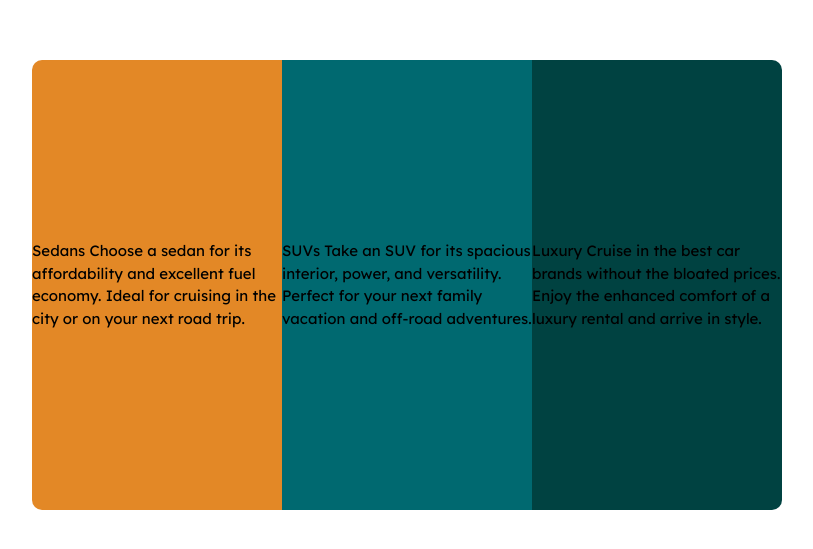
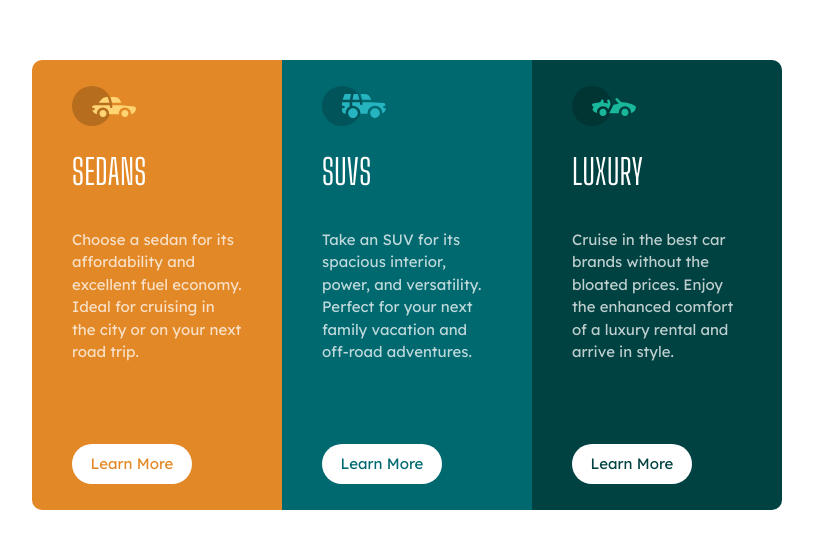
Before and after one commit to ronilucylucy/trening, a plain HTML site: page index.html in a window 1280 px wide. Shown: the part 115-664 px from the top of the page, without its empty margins (233-1046 px from the left). Drawn offline with Linux system fonts and the light colour scheme.

Commit message:
Update index.html

```diff
--- a/index.html
+++ b/index.html
@@ -26,17 +26,33 @@
     <div class="container">
       <div class="grid">
         <div class="item1">
-          Sedans Choose a sedan for its affordability and excellent fuel
-          economy. Ideal for cruising in the city or on your next road trip.
+          <img src="icon-sedans.svg" alt="sedang logo" />
+          <h2>Sedans</h2>
+          <p>
+            Choose a sedan for its affordability and excellent fuel economy.
+            Ideal for cruising in the city or on your next road trip.
+          </p>
+
+          <a href="x">Learn More</a>
         </div>
 
         <div class="item2">
-          SUVs Take an SUV for its spacious interior, power, and versatility.
-          Perfect for your next family vacation and off-road adventures.
+          <img src="icon-suvs.svg" alt="suvs logo" />
+          <h2>SUVs</h2>
+          <p>
+            Take an SUV for its spacious interior, power, and versatility.
+            Perfect for your next family vacation and off-road adventures.
+          </p>
+          <a href="x">Learn More</a>
         </div>
         <div class="item3">
-          Luxury Cruise in the best car brands without the bloated prices. Enjoy
-          the enhanced comfort of a luxury rental and arrive in style.
+          <img src="icon-luxury.svg" alt="" />
+          <h2>Luxury</h2>
+          <p>
+            Cruise in the best car brands without the bloated prices. Enjoy the
+            enhanced comfort of a luxury rental and arrive in style.
+          </p>
+          <a href="x">Learn More</a>
         </div>
       </div>
     </div>
```
